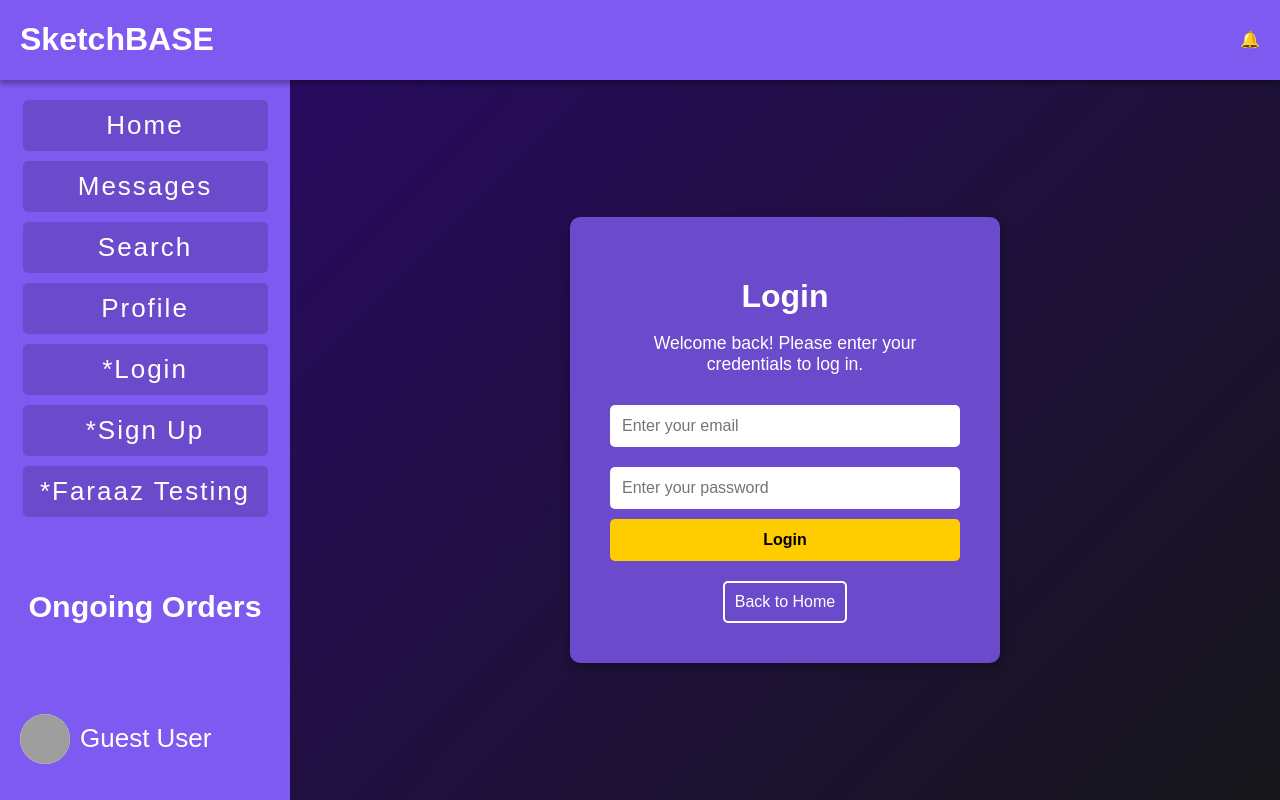
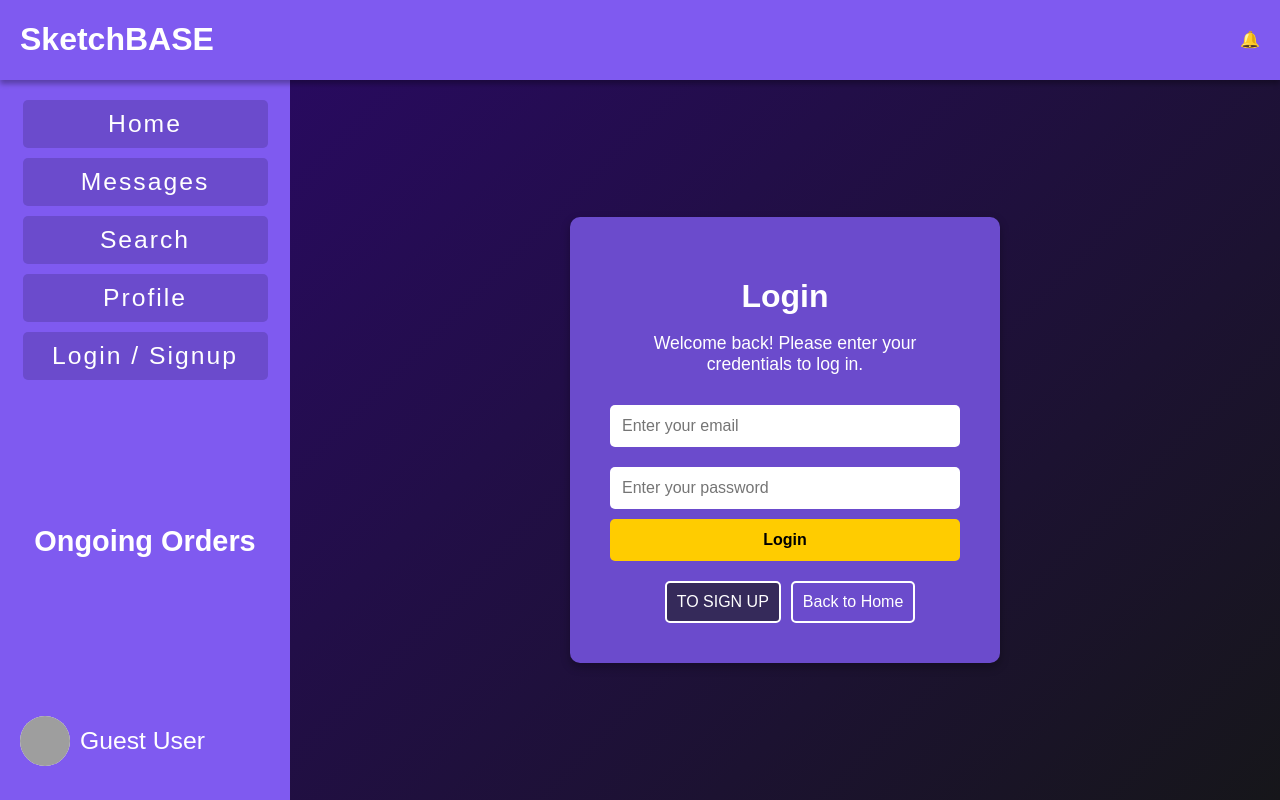
Before and after one commit to ZaarafA/SketchBASE-client, a React (Create React App) app: page /login in a window 1280 px wide. Built offline with nearby package versions, Linux system fonts and the light colour scheme; no server answers; grey boxes are pictures that could not be loaded.

Commit message:
Move Redundant Buttons

```diff
--- a/src/App.css
+++ b/src/App.css
@@ -58,6 +58,7 @@ body {
   justify-content: space-between;
   padding: 20px;
   color: white;
+  font: .95em sans-serif;
 }
 .sidebar-section {
   display: flex;
@@ -172,6 +173,14 @@ body {
   font-size: 1rem;
   cursor: pointer;
   transition: 0.3s ease;
+  margin-left: 10px;
+}
+.back-button .button-link{
+  text-decoration: none;
+  color: white;
+}
+.button-redirect{
+  background-color: var(--pdark2);
 }
 
 .back-button:hover {
--- a/src/Login.js
+++ b/src/Login.js
@@ -1,5 +1,5 @@
 import React, { useState } from "react";
-import { useNavigate } from "react-router-dom";
+import { Link, useNavigate } from "react-router-dom";
 import Header from "./Header";
 import Sidebar from "./Sidebar";
 import { auth } from "./firebase";
@@ -35,9 +35,10 @@ const Login = () => {
                             <input type="password" placeholder="Enter your password" value={password} onChange={(e) => setPassword(e.target.value)} required />
                             <button type="submit" className="signup-button"> Login </button>
                         </form>
-                        <button className="back-button" onClick={() => navigate("/")}>
-                            Back to Home
+                        <button className="back-button button-redirect">
+                            <Link className="button-link" to="/signup">TO SIGN UP</Link>
                         </button>
+                        <button className="back-button" onClick={() => navigate("/")}>Back to Home</button>
                     </div>
                 </div>
             </div>
--- a/src/Sidebar.js
+++ b/src/Sidebar.js
@@ -34,9 +34,9 @@ const Sidebar = () => {
                 <Link to="/search">Search</Link>
                 <Link to={user ? `/profile/${user.uid}` : "/login"}>Profile</Link>
                 {/* TEMP LINKS: FOR TESTING ONLY */}
-                <Link to="/login">*Login</Link>
-                <Link to="/signup">*Sign Up</Link>
-                <Link to="/test">*Faraaz Testing</Link>
+                <Link to="/login">Login / Signup</Link>
+                {/* <Link to="/signup">*Sign Up</Link> */}
+                {/* <Link to="/test">*Faraaz Testing</Link> */}
                 </div>
             <div className="sidebar-section sidebar-middle">
                 <h3>Ongoing Orders</h3>
@@ -46,7 +46,7 @@ const Sidebar = () => {
                 <img alt="Profile" src={(user && user.photoURL) ? user.photoURL : "https://picsum.photos/300/300"} />
                 </div>
                 <p>{user ? user.displayName : "Guest User"}</p>
-                {user && (<button onClick={handleSignOut}>Sign Out</button>)}
+                {user && (<button className="back-button" onClick={handleSignOut}>Sign Out</button>)}
             </div>
         </div>
     );
--- a/src/Signup.js
+++ b/src/Signup.js
@@ -1,5 +1,5 @@
 import React, { useState } from "react";
-import { useNavigate } from "react-router-dom";
+import { useNavigate, Link } from "react-router-dom";
 import Header from "./Header";
 import Sidebar from "./Sidebar";
 import { auth, db } from "./firebase";
@@ -46,9 +46,10 @@ const Signup = () => {
                                 <input type="password" placeholder="Create a password" value={password} onChange={(e) => setPassword(e.target.value)} required />
                                 <button type="submit" className="signup-button">Sign Up</button>
                             </form>
-                            <button className="back-button" onClick={() => navigate("/")}>
-                                Back to Home
+                            <button className="back-button button-redirect">
+                                <Link className="button-link" to="/signup">TO LOG IN</Link>
                             </button>
+                            <button className="back-button" onClick={() => navigate("/")}>Back to Home</button>
                         </div>
                 </div>
             </div>
```
